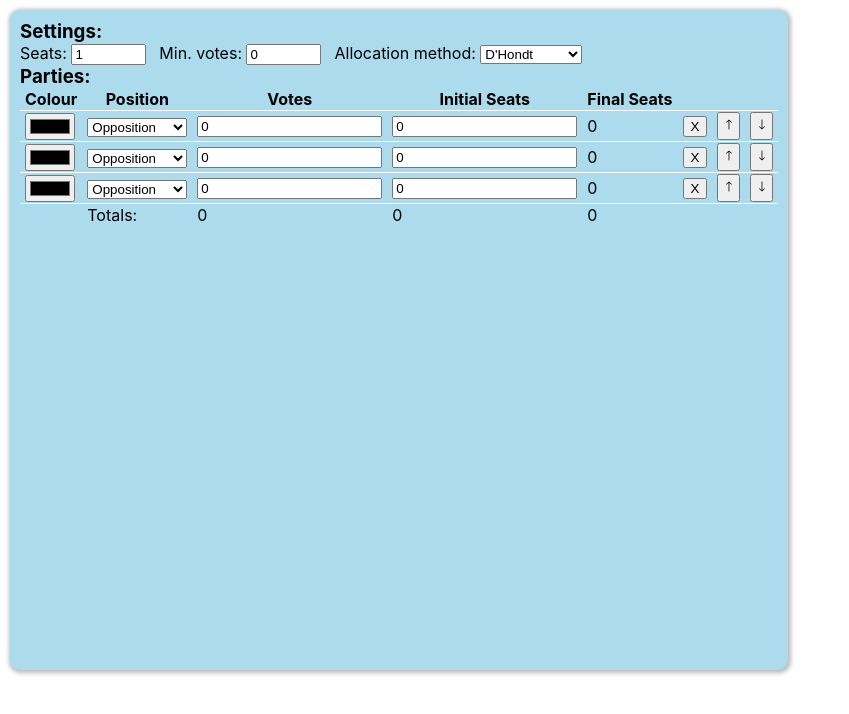
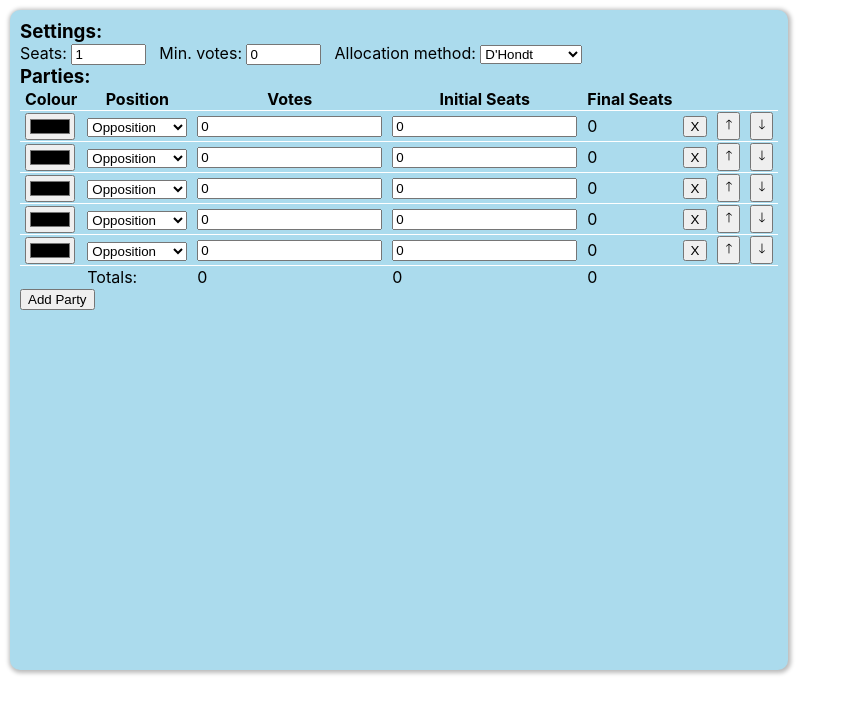
Before and after one commit to luke-r-p/election-tool, a React (Create React App) app: page / in a window 1280 px wide. Shown: the top 714 px of the page, without its empty margins (0-849 px from the left). Built offline with nearby package versions, Linux system fonts and the light colour scheme.

Commit message:
Changed table implementation to allow variable length of row elements

```diff
--- a/src/App.js
+++ b/src/App.js
@@ -17,7 +17,7 @@ function App() {
   }
 
   // contains the data for all of the parties
-  const [partyData, setPartyData] = useState([new Party(0, 0, 0, 0, 0), new Party(0, 0, 0, 0, 0), new Party(0, 0, 0, 0, 0)]);
+  const [partyData, setPartyData] = useState([new Party(0, 0, 0, 0, 0), new Party(0, 0, 0, 0, 0), new Party(0, 0, 0, 0, 0), new Party(0, 0, 0, 0, 0), new Party(0, 0, 0, 0, 0)]);
 
   // gets the new data for the party with the provided index and updates the partyData state
   function handlePartyData(index) {
--- a/src/PartyTable.js
+++ b/src/PartyTable.js
@@ -3,11 +3,9 @@ import './PartyTable.css';
 
 /*
 TODO:
-- minimum values
-- remove leading 0s
+- implement adding/deleting/moving rows
 - implement totals
 - implement allocation
-- implement adding/deleting/moving rows
 */
 
 // gets the data for the party with the provided index
@@ -27,8 +25,11 @@ export function getPartyData(index) {
   }
 }
 
+// returns the table containing all of the parties
+// the size of the table is based on the size of the data provided
 export function PartyTable({data, handler}) {
   return (
+    <div>
       <table>
         <tr>
           <th>Colour</th>
@@ -37,48 +38,9 @@ export function PartyTable({data, handler}) {
           <th>Initial Seats</th>
           <th>Final Seats</th>
         </tr>
-      <tr>
-        <td><input type='color' id='colour0' value={data[0].colour} onChange={() => handler(0)}/></td>
-        <td><select id='position0' value={data[0].position} onChange={() => handler(0)}>
-          <option value={0}>Opposition</option>
-          <option value={1}>Government</option>
-          <option value={2}>Cross-Bench</option>
-          </select></td>
-        <td><input type='number' id='votes0' value={data[0].votes} onChange={() => handler(0)}/></td>
-        <td><input type='number' id='inseats0' value={data[0].inseats} onChange={() => handler(0)}/></td>
-        <td id='fseats0'>{data[0].fseats}</td>
-        <td><button>X</button></td>
-        <td><button>🡑</button></td>
-        <td><button>🡓</button></td>
-      </tr>
-      <tr>
-        <td><input type='color' id='colour1' value={data[1].colour} onChange={() => handler(1)}/></td>
-        <td><select id='position1' value={data[1].position} onChange={() => handler(1)}>
-          <option value={0}>Opposition</option>
-          <option value={1}>Government</option>
-          <option value={2}>Cross-Bench</option>
-          </select></td>
-        <td><input type='number' id='votes1' value={data[1].votes} onChange={() => handler(1)}/></td>
-        <td><input type='number' id='inseats1' value={data[1].inseats} onChange={() => handler(1)}/></td>
-        <td id='fseats1'>{data[1].fseats}</td>
-        <td><button>X</button></td>
-        <td><button>🡑</button></td>
-        <td><button>🡓</button></td>
-      </tr>
-      <tr>
-        <td><input type='color' id='colour2' value={data[2].colour} onChange={() => handler(2)}/></td>
-        <td><select id='position2' value={data[2].position} onChange={() => handler(2)}>
-          <option value={0}>Opposition</option>
-          <option value={1}>Government</option>
-          <option value={2}>Cross-Bench</option>
-          </select></td>
-        <td><input type='number' id='votes2' value={data[2].votes} onChange={() => handler(2)}/></td>
-        <td><input type='number' id='inseats2' value={data[2].inseats} onChange={() => handler(2)}/></td>
-        <td id='fseats2'>{data[2].fseats}</td>
-        <td><button>X</button></td>
-        <td><button>🡑</button></td>
-        <td><button>🡓</button></td>
-      </tr>
+        {[...Array(data.length)].map((_, i) =>
+            <PartyTableEntry data={data} handler={handler} index={i}/>
+          )}
         <tr>
           <td></td>
           <td>Totals:</td>
@@ -90,9 +52,32 @@ export function PartyTable({data, handler}) {
           <td></td>
         </tr>
       </table>
+      <button>Add Party</button>
+    </div>
   )
 }
 
+// returns a row of the party table, corresponding to the given index
+function PartyTableEntry({data, handler, index}) {
+  return (
+    <tr>
+        <td><input type='color' id={'colour' + index} value={data[index].colour} onChange={() => handler(index)}/></td>
+        <td><select id={'position' + index} value={data[index].position} onChange={() => handler(index)}>
+          <option value={0}>Opposition</option>
+          <option value={1}>Government</option>
+          <option value={2}>Cross-Bench</option>
+          </select></td>
+        <td><input type='number' id={'votes' + index} value={data[index].votes.toString()} min='0' onChange={() => handler(index)}/></td>
+        <td><input type='number' id={'inseats' + index} value={data[index].inseats.toString()} min='0' onChange={() => handler(index)}/></td>
+        <td id={'fseats' + index}>{data[index].fseats}</td>
+        <td><button>X</button></td>
+        <td><button>🡑</button></td>
+        <td><button>🡓</button></td>
+      </tr>
+  )
+}
+
+// class containing all of the data relating to a party
 export class Party {
   constructor(colour, position, votes, inseats, fseats) {
     this.colour = colour;
```
Lines whose indentation alone changed are shown as unchanged.
